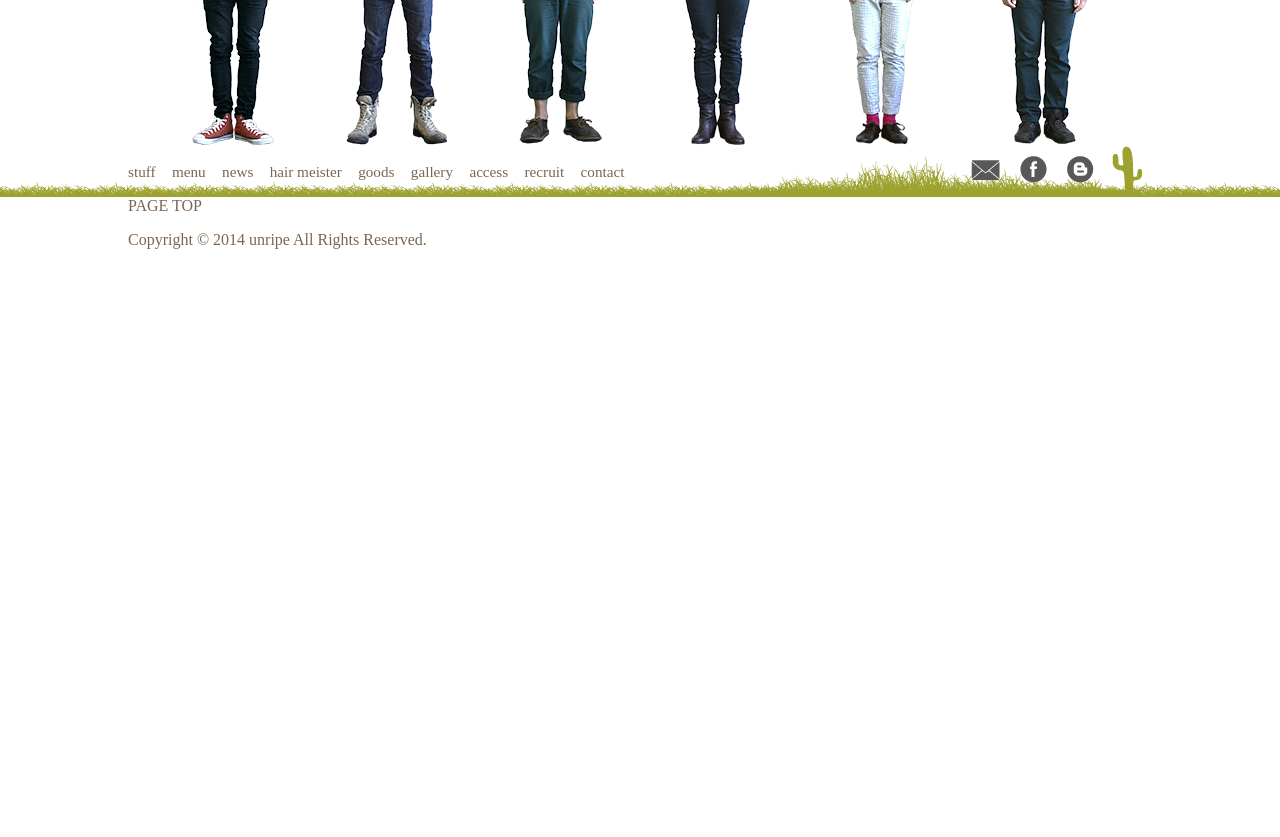
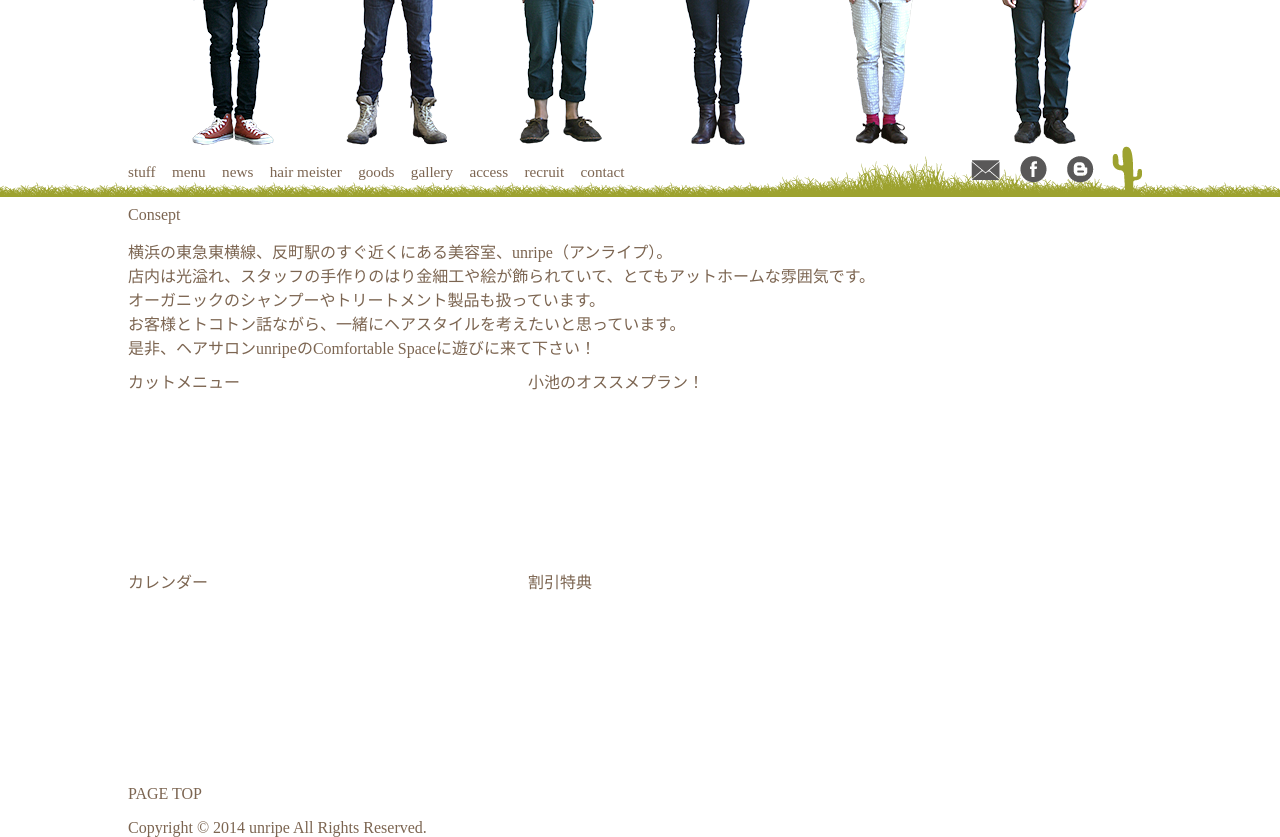
Before and after one commit to h-ishikawa/unripe-sun.com, a PHP site: page / in a window 1280 px wide. Shown: the part 264-1101 px from the top of the page. Before the commit the page ends 513 px from the top, so only its background shows below. Run offline with PHP 8.4, Linux system fonts and the light colour scheme; data that the repository does not hold is empty; some libraries are stand-ins or nearby versions.

Commit message:
トップコーディング変更

```diff
--- a/index.php
+++ b/index.php
@@ -66,6 +66,47 @@ $Tweet_shimizu->get($queries);
 
   <div class="contents">
     <div id="contents" class="container">
+    	<div id="contents_left">
+    		<div id="concept">
+    			<h1>Consept</h1>
+    				<p>横浜の東急東横線、反町駅のすぐ近くにある美容室、unripe（アンライプ）。<br />
+店内は光溢れ、スタッフの手作りのはり金細工や絵が飾られていて、とてもアットホームな雰囲気です。 <br />
+オーガニックのシャンプーやトリートメント製品も扱っています。<br />
+お客様とトコトン話ながら、一緒にヘアスタイルを考えたいと思っています。<br />
+是非、ヘアサロンunripeのComfortable Spaceに遊びに来て下さい！</p>
+    		</div>
+
+    		<div class="contents-mini_left">
+	    		<h1>カットメニュー</h1>
+    		</div>
+    		<div class="contents-mini_roght">
+	    		<h1>小池のオススメプラン！</h1>
+    		</div>
+    		<div class="cb"></div>
+
+    		<div class="contents-mini_left">
+	    		<h1>カレンダー</h1>
+    		</div>
+    		<div class="contents-mini_roght">
+	    		<h1>割引特典</h1>
+    		</div>
+    		<div class="cb"></div>
+
+    	</div>
+
+    	<div id="contents_right">
+			<div id="fb-root"></div>
+<script>(function(d, s, id) {
+  var js, fjs = d.getElementsByTagName(s)[0];
+  if (d.getElementById(id)) return;
+  js = d.createElement(s); js.id = id;
+  js.src = "//connect.facebook.net/ja_JP/all.js#xfbml=1&appId=337089699705595";
+  fjs.parentNode.insertBefore(js, fjs);
+}(document, 'script', 'facebook-jssdk'));</script>
+			<div class="fb-like-box" data-href="https://www.facebook.com/pages/Unripe/209519589110505" data-height="600px" data-colorscheme="light" data-show-faces="false" data-header="false" data-stream="true" data-show-border="true"></div>
+    	</div>
+    	<div class="cb"></div>
+
       <a class="pageTop" href="#header">PAGE TOP</a></p>
     </div>
   </div>
--- a/stylesheets/common.css
+++ b/stylesheets/common.css
@@ -235,3 +235,36 @@ h1, h2, h3, h4, h5, h6, strong, em {
 .home .navigation img.cactus {
   display: inline-block;
 }
+
+#contents_left{
+	width:75%;
+	float: left;
+	display: block;
+	margin: 10px 0;
+}
+
+#contents_right{
+	width:25%;
+	float: left;
+	display: block;
+	margin: 10px 0;
+}
+
+.contents-mini_left{
+	width:50%;
+	min-width:400px;
+	min-height: 200px;
+	float: left;
+	display: block;
+}
+.contents-mini_right{
+	width:50%;
+	min-width:400px;
+	min-height: 200px;
+	float: left;
+	display: block;
+}
+
+.cb{
+	clear: both;
+}
```
Also changed, not shown: stylesheets/index.css (added, +33 -0 lines), images/uploads/DSC_0700.JPG (added).
